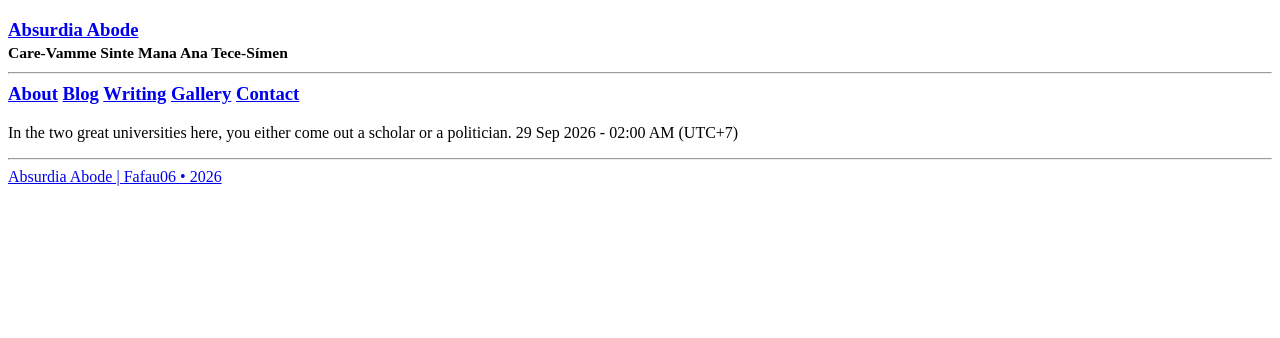
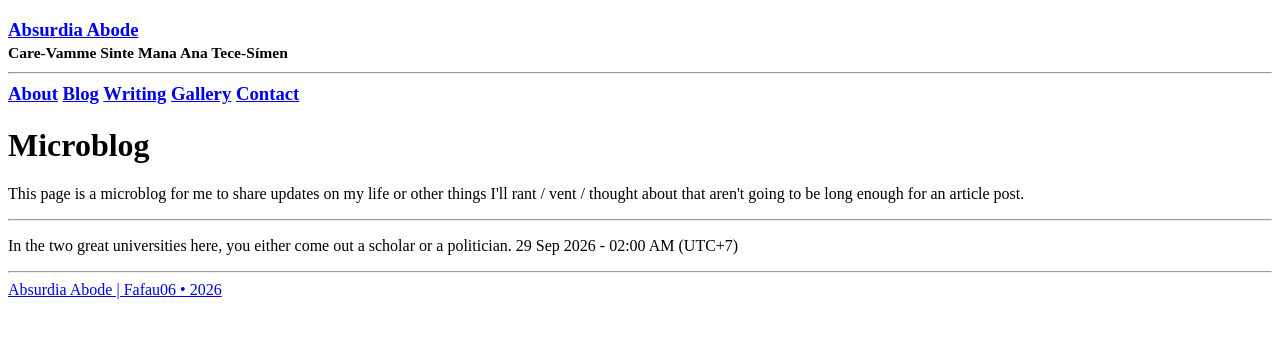
Before and after one commit to Fafau06/fafau06.github.io, a Jekyll site: the page built from menu/blog.md, in a window 1280 px wide. Shown: the top 338 px of the page. Built offline with Jekyll 4.4.1, drawn with Linux system fonts in a browser that asks for light colours; a script that is not in the unit is left out.

Commit message:
Update blog.html

```diff
--- a/_layouts/blog.html
+++ b/_layouts/blog.html
@@ -1,7 +1,11 @@
 ---
 layout: default
 ---
-
+<div>
+  <h1>Microblog</h1>
+  <p>This page is a microblog for me to share updates on my life or other things I'll rant / vent / thought about that aren't going to be long enough for an article post.</p>
+  <hr>
+</div>
 {% for post in site.blogs %}
   <div class="posts-container">
     {% if post.image %}
```
